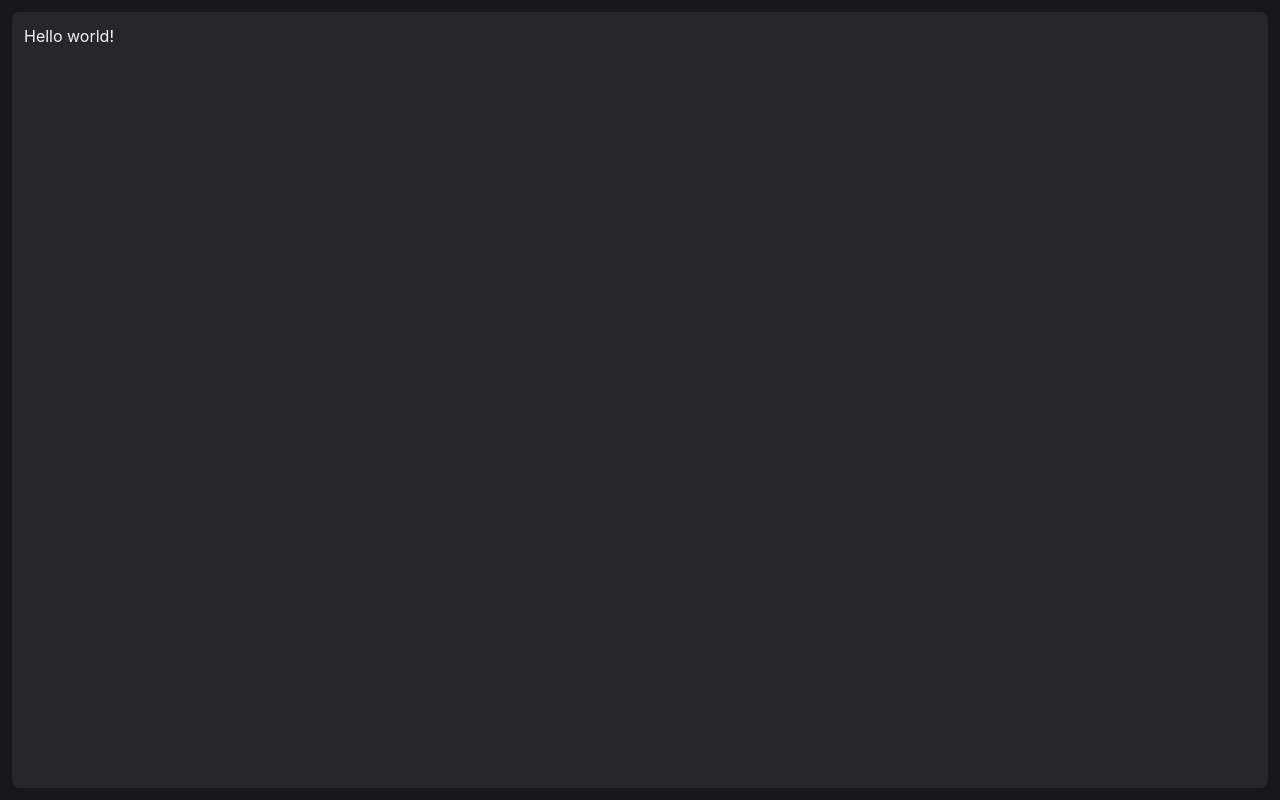
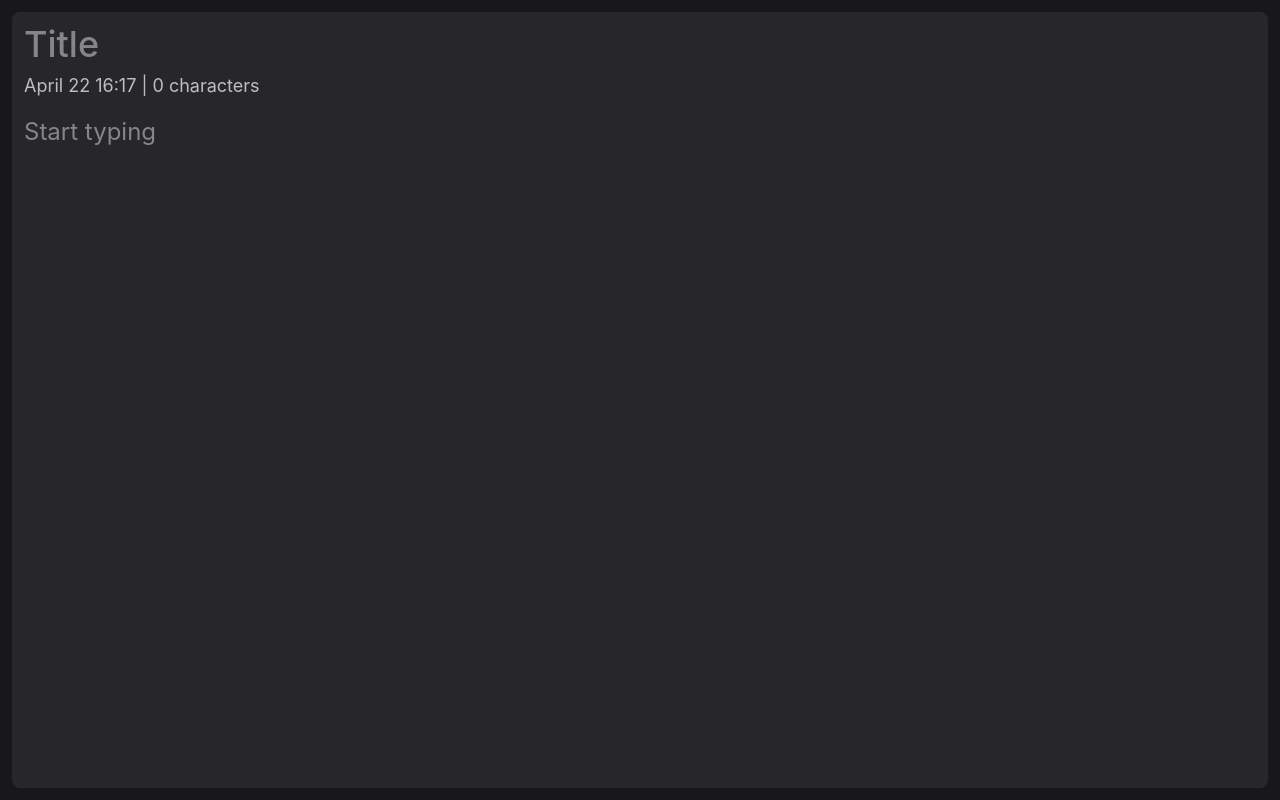
Before and after one commit to z-Eduard005/react-notes, a React (Create React App) app: page /note in a window 1280 px wide. Built offline with nearby package versions, Linux system fonts and the light colour scheme.

Commit message:
-added routes in App.tsx -added inputs in Note.tsx -filled out the Note.module.scss -updated the index.scss

```diff
--- a/package.json
+++ b/package.json
@@ -3,6 +3,7 @@
   "version": "0.1.0",
   "private": true,
   "dependencies": {
+    "@mui/icons-material": "^5.15.15",
     "@testing-library/jest-dom": "^5.17.0",
     "@testing-library/react": "^13.4.0",
     "@testing-library/user-event": "^13.5.0",
--- a/src/App.tsx
+++ b/src/App.tsx
@@ -1,9 +1,20 @@
-function App() {
+import { BrowserRouter, Routes, Route } from "react-router-dom";
+import Home from "./components/Home/Home";
+import Note from "./components/Note/Note";
+
+const App: React.FC = () => {
   return (
-    <div className="App">
-      <h1>Hello world!</h1>
-    </div>
+    <BrowserRouter>
+      <Routes>
+        <Route path="/" element={<Home />} />
+        <Route path="/note" element={<Note />} />
+        <Route
+          path="*"
+          element={<h1 style={{ fontSize: "404px" }}>404 Not Found</h1>}
+        />
+      </Routes>
+    </BrowserRouter>
   );
-}
+};
 
 export default App;
--- /dev/null
+++ b/src/components/Home/Home.module.scss
@@ -0,0 +1,11 @@
+.search {
+  // @apply;
+}
+
+.notes {
+  // @apply;
+}
+
+.createBtn {
+  @apply absolute;
+}
--- /dev/null
+++ b/src/components/Home/Home.tsx
@@ -0,0 +1,13 @@
+import styles from "./Home.module.scss";
+
+const Home = () => {
+  return (
+    <>
+      <section className={styles.search}></section>
+      <section className={styles.notes}></section>
+      <button className={styles.createBtn}></button>
+    </>
+  );
+};
+
+export default Home;
--- /dev/null
+++ b/src/components/Note/Note.module.scss
@@ -0,0 +1,25 @@
+.note {
+  @apply min-h-full text-lg max-md:text-base flex flex-col;
+
+  .note__title {
+    &:empty:before {
+      content: attr(data-placeholder);
+      @apply opacity-50;
+    }
+
+    @apply text-4xl max-md:text-3xl outline-none bg-inherit mb-2 font-medium;
+  }
+
+  p {
+    @apply opacity-80 mb-4;
+  }
+
+  .note__content {
+    &:empty:before {
+      content: attr(data-placeholder);
+      @apply opacity-50;
+    }
+
+    @apply outline-none bg-inherit overflow-hidden pb-3 flex-grow text-2xl max-md:text-xl
+  }
+}
--- /dev/null
+++ b/src/components/Note/Note.tsx
@@ -0,0 +1,55 @@
+import { useState } from "react";
+import styles from "./Note.module.scss";
+
+type THandleChange = (
+  setterFunc: (text: string) => void,
+  disabledEnter?: boolean
+) => (e: React.ChangeEvent<HTMLDivElement>) => void;
+
+const Note: React.FC = () => {
+  const [titleNote, setTitleNote] = useState<string>("");
+  const [contentNote, setContentNote] = useState<string>("");
+
+  const handleChange: THandleChange =
+    (setterFunc, disabledEnter = false) =>
+    (e) => {
+      let text = e.target.textContent || "";
+
+      if (disabledEnter) {
+        e.target.textContent = text.replace(/\n/g, "");
+      }
+
+      setterFunc(text);
+    };
+
+  const handleKeyDown = (e: React.KeyboardEvent<HTMLDivElement>) => {
+    if (e.key === "Enter") {
+      e.preventDefault();
+    }
+  };
+
+  return (
+    <div className={styles.note}>
+      <div
+        className={styles.note__title}
+        data-placeholder="Title"
+        contentEditable="plaintext-only"
+        role="textbox"
+        onInput={handleChange(setTitleNote, true)}
+        onKeyDown={handleKeyDown}
+        spellCheck="false"
+      />
+      <p>April 22 16:17 | {contentNote.length} characters</p>
+      <div
+        className={styles.note__content}
+        data-placeholder="Start typing"
+        contentEditable="plaintext-only"
+        role="textbox"
+        onInput={handleChange(setContentNote)}
+        spellCheck="false"
+      />
+    </div>
+  );
+};
+
+export default Note;
--- a/src/index.scss
+++ b/src/index.scss
@@ -49,9 +49,15 @@ code {
 }
 
 html {
-  @apply bg-zinc-900 p-3 flex min-h-dvh max-h-dvh overflow-hidden;
+  @apply bg-zinc-900 p-3 flex min-h-dvh max-h-dvh overflow-hidden max-xs:p-0;
 
   body {
+    @apply bg-zinc-800 rounded-lg min-h-full min-w-full max-h-dvh p-3 overflow-auto text-zinc-200 max-xs:rounded-none max-xs:pointer-events-none;
+
+    & * {
+      @apply max-xs:pointer-events-auto;
+    }
+
     &::-webkit-scrollbar {
       @apply w-2 max-xs:w-0.5;
     }
@@ -64,6 +70,8 @@ html {
       @apply my-2 bg-transparent;
     }
 
-    @apply bg-zinc-800 rounded-lg min-h-full min-w-full max-h-dvh p-3 overflow-auto text-zinc-100;
+    #root {
+      @apply h-full;
+    }
   }
 }
```
Also changed, not shown: src/index.tsx (+5 -5 lines), 1 other file (tests, documents, lock files or other folders).
